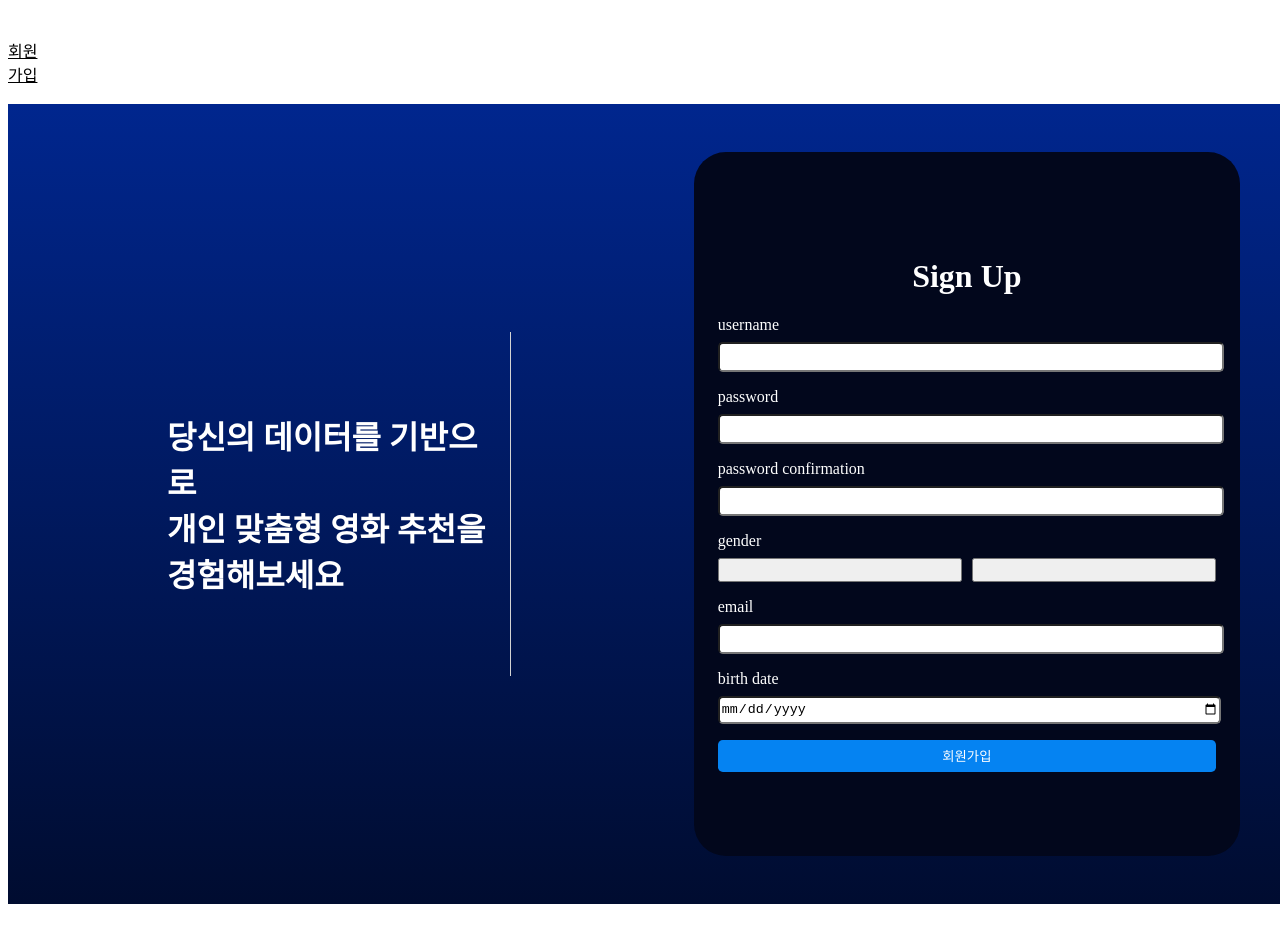
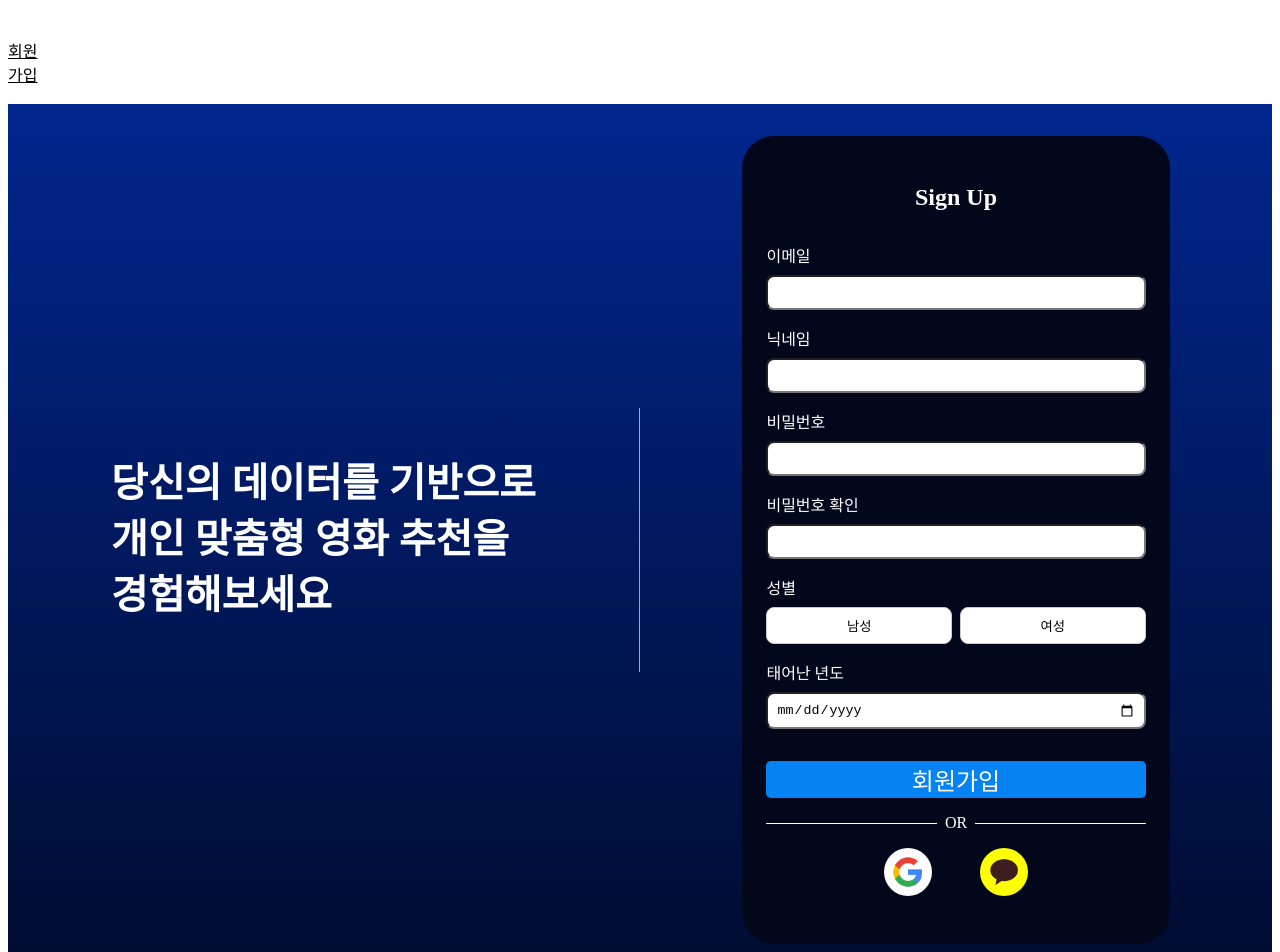
Before and after one commit to heeeeeeeeeee1/KIKI_MOVIE, a Vue app in the folder front/vue-project/: page /signup in a window 1280 px wide. Shown: the top 952 px of the page. Before the commit the page ends 912 px from the top, so only its background shows below. Built offline with nearby package versions, Linux system fonts and the light colour scheme.

Commit message:
Add: SignUpView.vue
- 1차 CSS 가공 (scoped된 것인데 추후 CSS 파일 대대적으로 손 보긴 해야함)

```diff
--- a/front/vue-project/src/views/SignUpView.vue
+++ b/front/vue-project/src/views/SignUpView.vue
@@ -1,58 +1,78 @@
 <template>
   <main class="signup-main">
-    <div class="signup-promo">
+    <section class="signup-left">
+      <div>
         <h1>
-        당신의 데이터를 기반으로<br />개인 맞춤형 영화 추천을<br />경험해보세요
+          당신의 데이터를 기반으로<br/>
+          개인 맞춤형 영화 추천을<br/>
+          경험해보세요
         </h1>
       </div>
-    <div class="signup-form">
+    </section>
+    <section class="signup-right">
+      <div class="right__form">
         <h1>Sign Up</h1>
         <form @submit.prevent="signUp">
-        <div class="signup-form__input">
-          <label for="username">username</label>
-          <input type="text" id="username" v-model.trim="username" />
+          <div class="form__input">
+            <label for="email">이메일</label>
+            <input type="email" id="email" v-model.trim="email" required/>
           </div>
-        <div class="signup-form__input">
-          <label for="password1">password</label>
-          <input type="password" id="password1" v-model.trim="password1" />
+          <div class="form__input">
+            <label for="username">닉네임</label>
+            <input type="text" id="username" v-model.trim="username" required/>
           </div>
-        <div class="signup-form__input">
-          <label for="password2">password confirmation</label>
-          <input type="password" id="password2" v-model.trim="password2" />
+          <div class="form__input">
+            <label for="password1">비밀번호</label>
+            <input type="password" id="password1" v-model.trim="password1" required/>
           </div>
-        <div class="signup-form__input">
-          <label for="gender">gender</label>
+          <div class="form__input">
+            <label for="password2">비밀번호 확인</label>
+            <input type="password" id="password2" v-model.trim="password2" required/>
+          </div>
+          <div class="form__input">
+            <label for="gender">성별</label>
             <div class="input_gender">
-            <input type="button" id="male" value="male" v-model="gender" />
-            <input type="button" id="female" value="female" v-model="gender" />
+              <input type="button" id="male" value="남성" :class="{ selected: gender === 'male' }" @click="gender = 'male'"/>
+              <input type="button" id="female" value="여성" :class="{ selected: gender === 'female' }" @click="gender = 'female'"/>
             </div>
           </div>
-        <div class="signup-form__input">
-          <label for="email">email</label>
-          <input type="email" id="email" v-model.trim="email" />
-        </div>
-        <div class="signup-form__input">
-          <label for="birth_date">birth date</label>
-          <input type="date" id="birth_date" v-model="birth_date" />
+          <div class="form__input">
+            <label for="birth_date">태어난 년도</label>
+            <input type="date" id="birth_date" v-model="birth_date" required/>
           </div>
           <input type="submit" value="회원가입" />
         </form>
+        <div class="divider">
+          <span>OR</span>
         </div>
+        <div class="social-login">
+          <div class="social__google">
+            <img src="@/assets/google.png" alt="google login" /><br />
+          </div>
+          <div class="social__kakao">
+            <img src="@/assets/kakao.png" alt="kakao login" /><br />
+          </div>
+        </div>
+      </div>
+    </section>
   </main>
 </template>
 
 <script setup>
 import { ref } from "vue";
 import { useCounterStore } from "@/stores/counter";
+import { useRouter } from "vue-router";
+
 
 const username = ref(null);
 const password1 = ref(null);
 const password2 = ref(null);
-const gender = ref(null); // 성별
-const email = ref(null); // 이메일
-const birth_date = ref(null); // 생년월일
+const gender = ref(null);
+const email = ref(null);
+const birth_date = ref(null);
 
 const store = useCounterStore();
+const router = useRouter();
 
 const signUp = function () {
   const payload = {
@@ -64,59 +84,116 @@ const signUp = function () {
     birth_date: birth_date.value,
   };
   store.signUp(payload);
+
+  router.push({ name: "Login" })
+
 };
 </script>
 
 <style scoped>
+@media (max-width: 820px) {
   .signup-main {
-  width: 100vw;
-  height: 100vh;
+    flex-direction: column;
+  }
+  .signup-main > section {
+    width: 100%;
+  }
+  .signup-main > .signup-left > div {
+    width: 100%;
+    border: none;
+    margin: 2rem 0 0;
+  }
+  .signup-left h1 br:last-child {
+    display: none;
+  }
+  .signup-left h1 {
+    width: 100%;
+    text-align: center;
+    font-size: 1.5rem;
+  }
+  .right__form {
+    width: 80%;
+    margin: 2rem 0 4rem;
+  }
+}
+@media (min-width: 820px) {
+  .signup-main {
+    flex-direction: row;
+  }
+  .signup-main > section {
+    width: 50%;
+  }
+  .signup-left h1 {
+  margin: 3rem auto;
+  font-size: 2.5rem;
+  line-height: 3.5rem;
+  text-wrap: nowrap;
+  }
+  .right__form {
+    width: 60%;
+    margin: 2rem 0;
+  }
+}
+.signup-main {
+  width: 100%;
+  min-height: 100vh;
   background: linear-gradient(to bottom, #00268e, #000c30);
   display: flex;
+  justify-content: ceneter;
+  align-items: center;
   color: white;
 }
-.signup-promo {
-  width: 50%;
+.signup-main > section {
   display: flex;
   justify-content: center;
   align-items: center;
 }
-.signup-promo > h1 {
-  display: block;
-  width: 50%;
-  padding: 5rem 1.5rem;
-  border-right: 1px solid lightgray;
+.signup-left > div {
+  width: 100%;
+  display: flex;
+  justify-content: center;
+  align-items: center;
+  padding: 5rem auto;
+  border-right: 1px solid darkgray;
 }
-.signup-form {
+.signup-left h1 {
+  text-wrap: nowrap;
+}
+.right__form {
   display: flex;
-  width: 500px;
-  margin: 3rem;
   flex-direction: column;
   justify-content: center;
   align-items: center;
   background-color: #02071c;
   border-radius: 2rem;
-  padding: 1.5rem;
+  padding: 3rem 1.5rem;
+}
+.right__form > h1 {
+  margin-top: 0;
+  margin-bottom: 2rem;
 }
 
-.signup-form > form {
+.right__form form {
   width: 100%;
+  display: flex;
+  flex-direction: column;
+  justify-content: center;
 }
 
-.signup-form__input {
+.form__input {
+  width: 100%;
   display: flex;
   flex-direction: column;
-  width: 100%;
+  justify-content: center;
   margin-bottom: 1rem;
 }
 
-.signup-form__input > label {
+.form__input > label {
   margin-bottom: 0.5rem;
 }
-.signup-form__input > input {
-  width: 100%;
-  height: 1.5rem;
-  border-radius: 0.3rem;
+.form__input > input {
+  border-radius: 0.5rem;
+  padding: 0.5rem;
 }
 
 .input_gender {
@@ -125,18 +202,79 @@ const signUp = function () {
   justify-content: space-between;
 }
 
-.input_gender > input[type="button"] {
+.input_gender input[type="button"] {
+  border: 1px solid #ccc;
+  background-color: white;
+  cursor: pointer;
+  transition: all 0.3s;
   width: 49%;
-  height: 1.5rem;
+  padding: 0.5rem;
   color: black;
+  border-radius: 0.5rem;
+}
+
+/* 선택된 버튼 스타일 */
+.input_gender input[type="button"].selected {
+  background-color: #007bff;
+  color: white;
+  border-color: #007bff;
 }
 
 input[type="submit"] {
   width: 100%;
-  height: 2rem;
   color: white;
+  font-size: 1.5rem;
   border: none;
   background-color: #0583f2;
   border-radius: 0.3rem;
+  margin: 1rem 0;
 }
+
+.divider {
+  display: flex;
+  align-items: center;
+  justify-content: center;
+  width: 100%;
+  color: white;
+  font-size: 1rem;
+  margin-bottom: 1rem;
+}
+
+.divider::before,
+.divider::after {
+  content: "";
+  flex: 1;
+  height: 1px;
+  background: white;
+}
+
+.divider::before {
+  margin: 0 0.5rem 0 0;
+}
+
+.divider::after {
+  margin: 0 0 0 0.5rem;
+}
+.social-login {
+  width: 100%;
+  display: flex;
+  justify-content: center;
+}
+.social-login > div {
+  width: 2rem;
+  height: 2rem;
+  border-radius: 50%;
+  background-color: white;
+  padding: 0.5rem;
+
+}
+.social-login > div > img {
+  width: 100%;
+  height: 100%;
+}
+.social-login > .social__kakao {
+  margin-left: 3rem;
+  background-color: yellow;
+}
+
 </style>
```
Also changed, not shown: front/vue-project/src/assets/google.png (added), front/vue-project/src/assets/kakao.png (added). Lines whose indentation alone changed are shown as unchanged.
